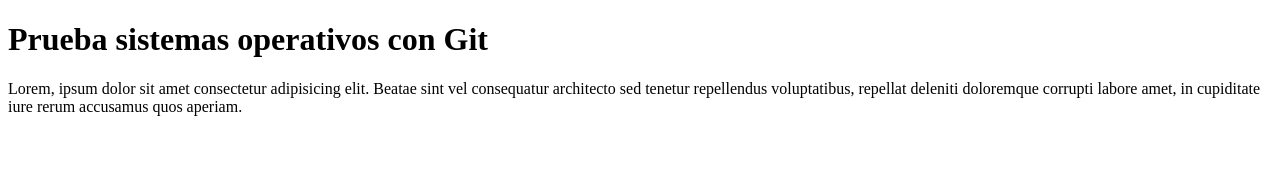
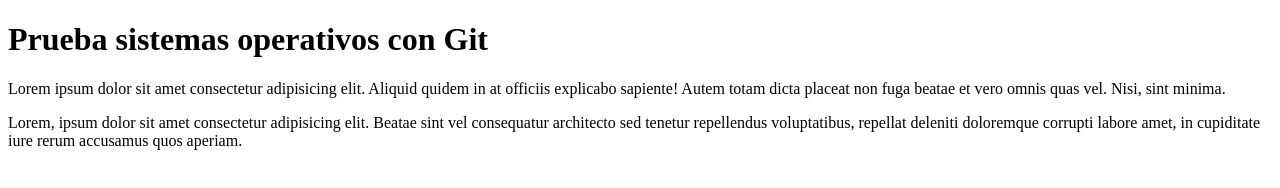
Before and after one commit to ailenad/pruebaSistemas, a plain HTML site: page index.html in a window 1280 px wide. Drawn offline with Linux system fonts and the light colour scheme.

Commit message:
index.html

```diff
--- a/index.html
+++ b/index.html
@@ -8,6 +8,7 @@
 </head>
 <body>
     <h1>Prueba sistemas operativos con Git</h1>
+    <p>Lorem ipsum dolor sit amet consectetur adipisicing elit. Aliquid quidem in at officiis explicabo sapiente! Autem totam dicta placeat non fuga beatae et vero omnis quas vel. Nisi, sint minima.</p>
     <p>Lorem, ipsum dolor sit amet consectetur adipisicing elit. Beatae sint vel consequatur architecto sed tenetur repellendus voluptatibus, repellat deleniti doloremque corrupti labore amet, in cupiditate iure rerum accusamus quos aperiam.</p>
 </body>
 </html>
```
